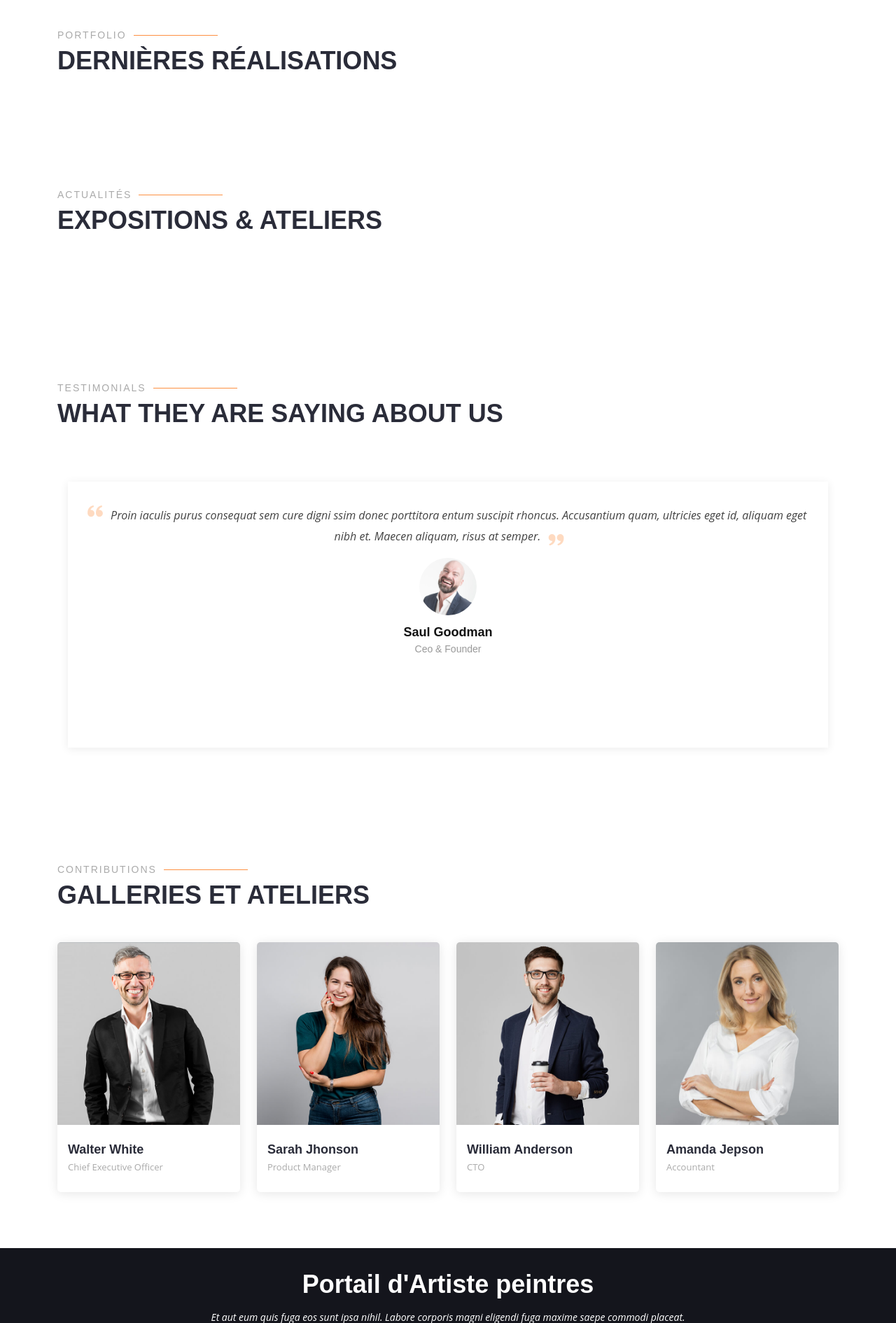
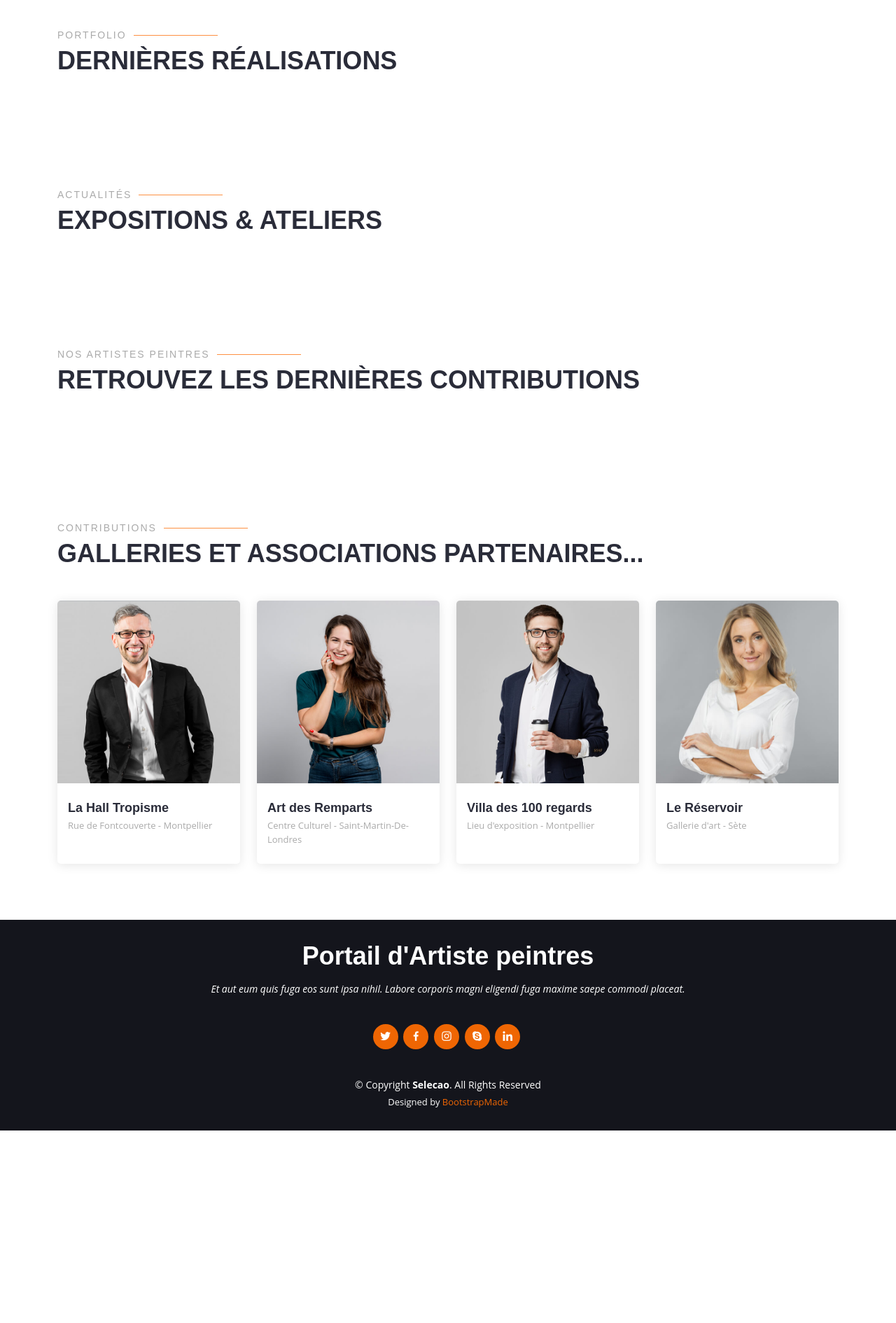
Before and after one commit to julie-j-code/symportfolio-withdocker, a Symfony app: template templates/home/index.html.twig in a window 1280 px wide. Shown: the part 1320-3210 px from the top of the page at 70% size. After the commit the page ends 2935 px from the top, so only its background shows below. Run offline with Twig, Linux system fonts and the light colour scheme; the template is opened without the code that fills it, so the values that code supplies are empty; some libraries are stand-ins or nearby versions.

Commit message:
mise à jour repository, navigtion, et controllers pour rendre fonctionnelle routes paramétrées vers a-propos artistes peintres et porfolio artistes peintres avec switch par catégories pour chaque artiste peintre

```diff
--- a/templates/base/contributions.html.twig
+++ b/templates/base/contributions.html.twig
@@ -4,7 +4,7 @@
 
           <div class="section-title" data-aos="zoom-out">
             <h2>Contributions</h2>
-            <p>Galleries et ateliers
+            <p>Galleries et Associations partenaires...
 
             </p>
           </div>
@@ -17,8 +17,8 @@
                   <img src="assets/img/team/team-1.jpg" class="img-fluid" alt="">
                 </div>
                 <div class="member-info">
-                  <h4>Walter White</h4>
-                  <span>Chief Executive Officer</span>
+                  <h4>La Hall Tropisme</h4>
+                  <span>Rue de Fontcouverte - Montpellier</span>
                 </div>
               </div>
             </div>
@@ -29,8 +29,8 @@
                   <img src="assets/img/team/team-2.jpg" class="img-fluid" alt="">
                 </div>
                 <div class="member-info">
-                  <h4>Sarah Jhonson</h4>
-                  <span>Product Manager</span>
+                  <h4>Art des Remparts</h4>
+                  <span>Centre Culturel - Saint-Martin-De-Londres</span>
                 </div>
               </div>
             </div>
@@ -41,8 +41,8 @@
                   <img src="assets/img/team/team-3.jpg" class="img-fluid" alt="">
                 </div>
                 <div class="member-info">
-                  <h4>William Anderson</h4>
-                  <span>CTO</span>
+                  <h4>Villa des 100 regards</h4>
+                  <span>Lieu d'exposition - Montpellier</span>
                 </div>
               </div>
             </div>
@@ -53,8 +53,8 @@
                   <img src="assets/img/team/team-4.jpg" class="img-fluid" alt="">
                 </div>
                 <div class="member-info">
-                  <h4>Amanda Jepson</h4>
-                  <span>Accountant</span>
+                  <h4>Le Réservoir</h4>
+                  <span>Gallerie d'art - Sète</span>
                 </div>
               </div>
             </div>
--- a/templates/base/nav.html.twig
+++ b/templates/base/nav.html.twig
@@ -3,19 +3,18 @@
     <div class="container d-flex align-items-center justify-content-between">
 
       <div class="logo">
-        <h1><a href="index.html">Selecao</a></h1>
+        <h1><a href="index.html">SymPintArt</a></h1>
         <!-- Uncomment below if you prefer to use an image logo -->
         <!-- <a href="index.html"><img src="assets/img/logo.png" alt="" class="img-fluid"></a>-->
       </div>
 
       <nav id="navbar" class="navbar">
         <ul>
-          <li><a class="nav-link scrollto active" href="#hero">Accueil</a></li>
-          <li><a class="nav-link scrollto" href="#about">Réalisations</a></li>
-          <li><a class="nav-link scrollto" href="#services">Actualités</a></li>
-          <li><a class="nav-link scrollto " href="#portfolio">Portfolio</a></li>
-          <li><a class="nav-link scrollto" href="#pricing">A propos</a></li>
-          <li><a class="nav-link scrollto" href="#team">Team</a></li>
+          <li><a class="nav-link scrollto active" href="{{path('home')}}/#hero">Accueil</a></li>
+          <li><a class="nav-link scrollto" href="#portfolio">Réalisations</a></li>
+          <li><a class="nav-link scrollto" href="#actu">Actualités</a></li>
+          <li><a class="nav-link scrollto" href="#about">A propos</a></li>
+          <li><a class="nav-link scrollto" href="#team">Nos participants</a></li>
           <li class="dropdown"><a href="#"><span>Drop Down</span> <i class="bi bi-chevron-down"></i></a>
             <ul>
               <li><a href="#">Drop Down 1</a></li>
--- a/templates/base/portfolio.html.twig
+++ b/templates/base/portfolio.html.twig
@@ -21,7 +21,7 @@
     <div class="row portfolio-container" data-aos="fade-up">
 
       {% for peinture in peintures %}
-      <div class="col-lg-4 col-md-6 portfolio-item filter-app">
+      <div class="col-lg-4 col-md-6 portfolio-item  {% for item in peinture.categorie %}filter-{{item.nom}}{% endfor %}">
         <div class="portfolio-img"><img src="{{peinture.file}}" class="img-fluid" alt=""></div>
         <div class="portfolio-info">
 
--- a/templates/base/testimonials.html.twig
+++ b/templates/base/testimonials.html.twig
@@ -3,78 +3,31 @@
   <div class="container">
 
     <div class="section-title" data-aos="zoom-out">
-            <h2>Testimonials</h2>
-            <p>What they are saying about us</p>
+      <h2>Nos Artistes Peintres</h2>
+      <p>Retrouvez les dernières contributions</p>
     </div>
 
     <div class="testimonials-slider swiper-container" data-aos="fade-up" data-aos-delay="100">
       <div class="swiper-wrapper">
 
+        <!-- début de boucle user -->
+        {% for peintre in peintres %}
+
         <div class="swiper-slide">
-                <div class="testimonial-item">
+          <div class="testimonial-item pb-0">
             <p>
               <i class="bx bxs-quote-alt-left quote-icon-left"></i>
-                    Proin iaculis purus consequat sem cure digni ssim donec porttitora entum suscipit rhoncus. Accusantium quam, ultricies eget id, aliquam eget nibh et. Maecen aliquam, risus at semper.
+              {{peintre.aPropos}}
               <i class="bx bxs-quote-alt-right quote-icon-right"></i>
             </p>
             <img src="assets/img/testimonials/testimonials-1.jpg" class="testimonial-img" alt="">
-                  <h3>Saul Goodman</h3>
-                  <h4>Ceo &amp; Founder</h4>
+            <h3>{{peintre.nom}} {{peintre.prenom}}</h3>
+            <a class="btn btn-get-started animate__animated animate__fadeInUp scrollto" href="{{ path('a-propos-peintre',{'id':peintre.id})}}">en savoir plus...</a>
           </div>
-              </div><!-- End testimonial item -->
-
-              <div class="swiper-slide">
-                <div class="testimonial-item">
-                  <p>
-                    <i class="bx bxs-quote-alt-left quote-icon-left"></i>
-                    Export tempor illum tamen malis malis eram quae irure esse labore quem cillum quid cillum eram malis quorum velit fore eram velit sunt aliqua noster fugiat irure amet legam anim culpa.
-                    <i class="bx bxs-quote-alt-right quote-icon-right"></i>
-                  </p>
-                  <img src="assets/img/testimonials/testimonials-2.jpg" class="testimonial-img" alt="">
-                  <h3>Sara Wilsson</h3>
-                  <h4>Designer</h4>
         </div>
-              </div><!-- End testimonial item -->
-
-              <div class="swiper-slide">
-                <div class="testimonial-item">
-                  <p>
-                    <i class="bx bxs-quote-alt-left quote-icon-left"></i>
-                    Enim nisi quem export duis labore cillum quae magna enim sint quorum nulla quem veniam duis minim tempor labore quem eram duis noster aute amet eram fore quis sint minim.
-                    <i class="bx bxs-quote-alt-right quote-icon-right"></i>
-                  </p>
-                  <img src="assets/img/testimonials/testimonials-3.jpg" class="testimonial-img" alt="">
-                  <h3>Jena Karlis</h3>
-                  <h4>Store Owner</h4>
-                </div>
-              </div><!-- End testimonial item -->
-
-              <div class="swiper-slide">
-                <div class="testimonial-item">
-                  <p>
-                    <i class="bx bxs-quote-alt-left quote-icon-left"></i>
-                    Fugiat enim eram quae cillum dolore dolor amet nulla culpa multos export minim fugiat minim velit minim dolor enim duis veniam ipsum anim magna sunt elit fore quem dolore labore illum veniam.
-                    <i class="bx bxs-quote-alt-right quote-icon-right"></i>
-                  </p>
-                  <img src="assets/img/testimonials/testimonials-4.jpg" class="testimonial-img" alt="">
-                  <h3>Matt Brandon</h3>
-                  <h4>Freelancer</h4>
-                </div>
-              </div><!-- End testimonial item -->
-
-              <div class="swiper-slide">
-                <div class="testimonial-item">
-                  <p>
-                    <i class="bx bxs-quote-alt-left quote-icon-left"></i>
-                    Quis quorum aliqua sint quem legam fore sunt eram irure aliqua veniam tempor noster veniam enim culpa labore duis sunt culpa nulla illum cillum fugiat legam esse veniam culpa fore nisi cillum quid.
-                    <i class="bx bxs-quote-alt-right quote-icon-right"></i>
-                  </p>
-                  <img src="assets/img/testimonials/testimonials-5.jpg" class="testimonial-img" alt="">
-                  <h3>John Larson</h3>
-                  <h4>Entrepreneur</h4>
-                </div>
-              </div><!-- End testimonial item -->
-
+        {% endfor %}
+        <!-- fin de boucle users -->
+        <!-- End testimonial item -->
       </div>
       <div class="swiper-pagination"></div>
     </div>
--- a/templates/home/news.html.twig
+++ b/templates/home/news.html.twig
@@ -1,5 +1,5 @@
 <!-- ======= Services Section Actualités ======= -->
-<section id="services" class="services">
+<section id="actu" class="services">
   <div class="container">
 
     <div class="section-title" data-aos="zoom-out">
@@ -14,18 +14,13 @@
         <div class="icon-box" data-aos="zoom-in-left">
           <div class="icon"><i class="bi bi-briefcase" style="color: #ff689b;"></i></div>
           <h4 class="title"><a href="">{{blogpost.titre}}</a></h4>
-          <p class="description">{{blogpost.contenu | u.truncate(150, '...', false)}}}}</p>
+          <p class="description">{{blogpost.contenu | u.truncate(150, '...', false)}}</p>
           <p class="description">Date de publication : {{blogpost.createdAt |date('d/m/Y')}}</p>
 
         </div>
       </div>
       {% endfor %}
 
-      <div class="justify-content-center mt-5">
-        {% do blogposts.setPageRange(2) %}
-        {{ knp_pagination_render(blogposts, '/base/pagination.html.twig') }}
-      </div>
-
     </div>
 
   </div>
```
Also changed, not shown: src/Controller/AProposController.php (added, +45 -0 lines), src/Controller/HomeController.php (+6 -1 lines), src/Controller/PeinturesController.php (+6 -1 lines), src/DataFixtures/AppFixtures.php (+21 -24 lines), src/Repository/BlogpostRepository.php (+16 -11 lines), src/Repository/UserRepository.php (+34 -0 lines), templates/a_propos/index.html.twig (added, +104 -0 lines). Lines whose indentation alone changed are shown as unchanged.
